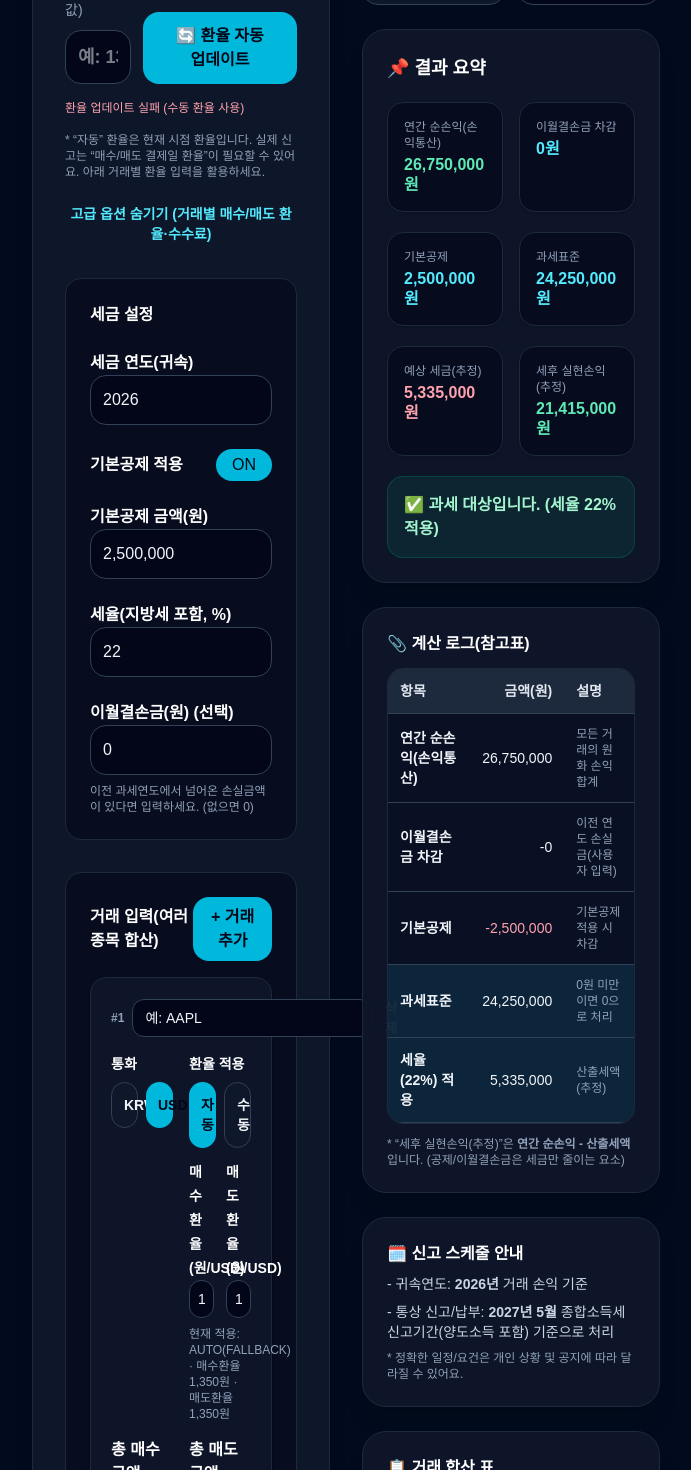
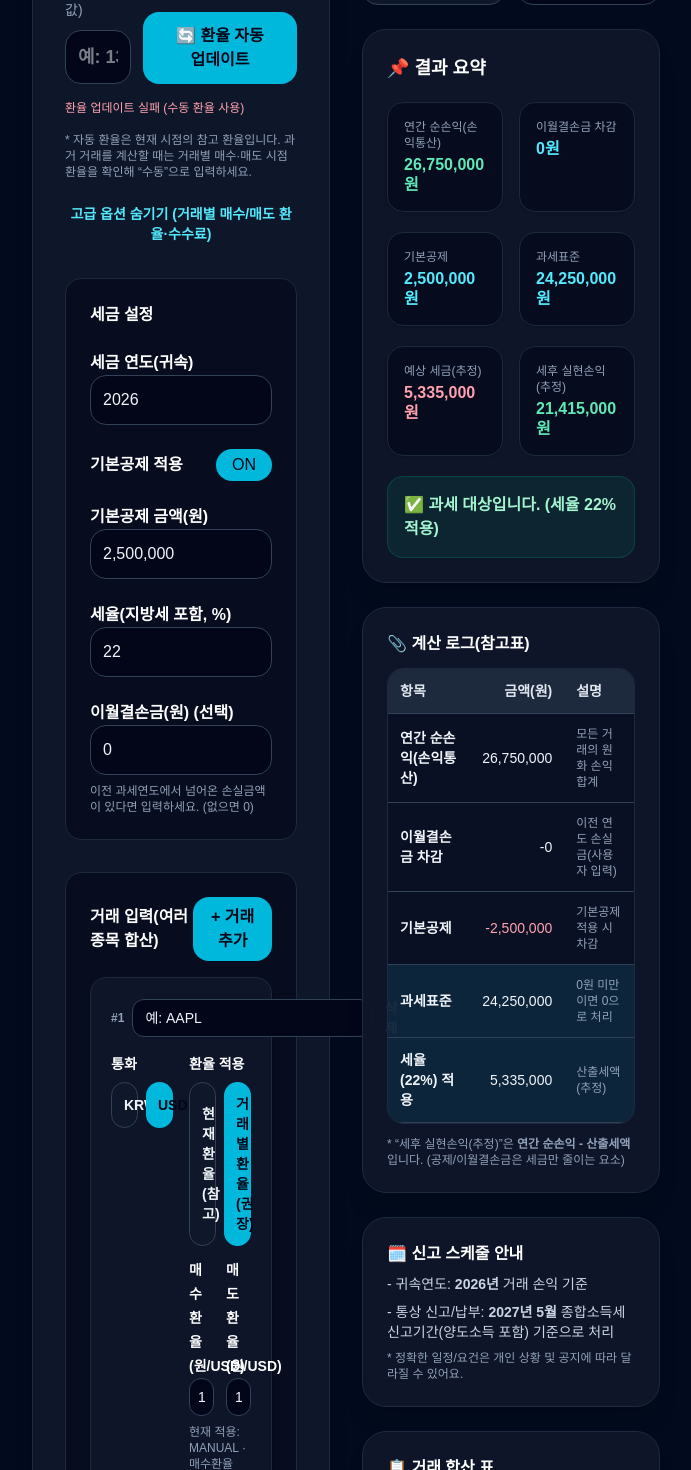
Before and after one commit to afternoonkim/bluedino, a Next.js app: page /cal/capital-gains in a window 1280 px wide. Shown: the part 900-2370 px from the top of the page, without its empty margins (256-947 px from the left). Built offline with nearby package versions, Linux system fonts and the light colour scheme; no server answers.

Commit message:
maintenance: refresh tax and DSR calculator guidance 2026-10-01

```diff
--- a/app/cal/capital-gains/CapitalGainsCalculatorClient.tsx
+++ b/app/cal/capital-gains/CapitalGainsCalculatorClient.tsx
@@ -66,7 +66,7 @@ export default function CapitalGainsTaxPage() {
       sell: "15000",
       buyFee: "0",
       sellFee: "0",
-      fxMode: "auto",
+      fxMode: "manual",
       buyFx: "1350",
       sellFx: "1350",
     },
@@ -303,7 +303,7 @@ export default function CapitalGainsTaxPage() {
         sell: "0",
         buyFee: "0",
         sellFee: "0",
-        fxMode: "auto",
+        fxMode: "manual",
         buyFx: fallback,
         sellFx: fallback,
       },
@@ -501,8 +501,7 @@ export default function CapitalGainsTaxPage() {
             {fxError && <div className="text-xs text-rose-300">{fxError}</div>}
 
             <div className="text-xs text-slate-400">
-              * “자동” 환율은 현재 시점 환율입니다. 실제 신고는 “매수/매도 결제일 환율”이
-              필요할 수 있어요. 아래 거래별 환율 입력을 활용하세요.
+              * 자동 환율은 현재 시점의 참고 환율입니다. 과거 거래를 계산할 때는 거래별 매수·매도 시점 환율을 확인해 “수동”으로 입력하세요.
             </div>
 
             <div className="pt-2">
@@ -633,7 +632,7 @@ export default function CapitalGainsTaxPage() {
                                   : "border border-slate-700 bg-slate-900 text-slate-100 hover:border-slate-600 hover:bg-slate-800"
                               }`}
                             >
-                              자동
+                              현재 환율(참고)
                             </button>
                             <button
                               onClick={() => updateTrade(t.id, { fxMode: "manual" })}
@@ -643,7 +642,7 @@ export default function CapitalGainsTaxPage() {
                                   : "border border-slate-700 bg-slate-900 text-slate-100 hover:border-slate-600 hover:bg-slate-800"
                               }`}
                             >
-                              수동
+                              거래별 환율(권장)
                             </button>
                           </div>
 
--- a/app/cal/capital-gains/page.tsx
+++ b/app/cal/capital-gains/page.tsx
@@ -83,14 +83,14 @@ export default function Page() {
       <CapitalGainsCalculatorClient />
       <CalculatorMetaSections
         accuracyLevel="제도 기준 반영"
-        basisLabel="기준: 2026년 5월 현재 공개 세법과 입력값 기준"
+        basisLabel="기준: 2026년 10월 1일 확인한 국세청 공개 세법과 입력값 기준"
         officialSources={[{ label: "국세청 양도소득세 안내", href: "https://www.nts.go.kr" }, { label: "홈택스 세금 신고 안내", href: "https://www.hometax.go.kr" }, { label: "증권사 해외주식 거래·환전 수수료 안내", href: "https://www.kofia.or.kr" }]}
         relatedCalculators={[{ label: "배당 계산기", href: "/cal/calculator", description: "배당소득과 양도차익을 함께 점검할 수 있습니다." }, { label: "ISA 절세 계산기", href: "/cal/isa-tax-savings", description: "국내 절세계좌 활용 가능성을 비교해 볼 수 있습니다." }, { label: "복리 계산기", href: "/cal/compound", description: "세후 수익을 장기 투자 결과로 이어서 계산할 수 있습니다." }]}
-        caution="실제 양도세는 연간 전체 거래 내역, 환율 적용일, 수수료, 기본공제 적용 여부에 따라 달라질 수 있습니다."
+        caution="국세청 안내상 주식 등 양도소득 기본공제는 연 250만원입니다. 실제 세액은 같은 과세기간의 손익통산 범위, 거래별 환율·필요경비, 자산·납세자별 세율에 따라 달라질 수 있으므로 신고 전 국세청 기준을 다시 확인하세요."
       />
       <CalculatorResultSeoNote calculator="capital-gains" />
       {landingData ? <CalculatorLandingSection data={landingData} /> : null}
-      <PageTrustFooter pageKind="계산기" updatedAt="2026-04-27" />
+      <PageTrustFooter pageKind="계산기" updatedAt="2026-10-01" />
     </>
   );
 }
--- a/app/cal/dsr/page.tsx
+++ b/app/cal/dsr/page.tsx
@@ -77,14 +77,14 @@ export default function Page() {
       <DsrCalculatorClient />
       <CalculatorMetaSections
         accuracyLevel="제도 기준 반영"
-        basisLabel="기준: 2026년 5월 현재 공개 대출 규제와 입력값 기준"
+        basisLabel="기준: 2026년 10월 1일 확인한 금융위원회 공개 대출 규제와 입력값 기준"
         officialSources={[{ label: "금융위원회 가계대출·DSR 제도 안내", href: "https://www.fsc.go.kr" }, { label: "금융감독원 금융소비자 정보", href: "https://www.fss.or.kr" }, { label: "취급 금융회사 대출 심사 기준", href: "https://portal.kfb.or.kr" }]}
         relatedCalculators={[{ label: "LTV 계산기", href: "/cal/ltv", description: "담보가치 기준 대출 가능 금액을 함께 확인할 수 있습니다." }, { label: "주담대 계산기", href: "/cal/mortgage", description: "월 상환액과 DSR 부담을 함께 볼 수 있습니다." }, { label: "대출이자 계산기", href: "/cal/loan-interest", description: "대출 조건별 상환액을 상세히 확인할 수 있습니다." }]}
-        caution="DSR은 금융회사 심사 기준, 금리 스트레스 적용, 대출 종류, 소득 인정 방식에 따라 실제 한도와 차이가 날 수 있습니다."
+        caution="금융위원회는 3단계 스트레스 DSR을 2025년 7월 1일부터 시행하고 있습니다. 이 계산기는 사용자가 입력한 실제 금리와 목표 DSR로 상환 부담을 단순 추정하며, 대출유형·지역별 스트레스 금리와 금융회사 심사기준을 자동 적용하지 않으므로 실제 한도와 다를 수 있습니다."
       />
       <CalculatorResultSeoNote calculator="dsr" />
       {landingData ? <CalculatorLandingSection data={landingData} /> : null}
-      <PageTrustFooter pageKind="계산기" updatedAt="2026-04-27" />
+      <PageTrustFooter pageKind="계산기" updatedAt="2026-10-01" />
     </>
   );
 }
--- a/app/sitemap.ts
+++ b/app/sitemap.ts
@@ -26,6 +26,8 @@ const STATIC_ROUTE_UPDATED_AT: Record<string, string> = {
   "/cal": "2026-05-17",
   "/info": "2026-05-17",
   "/topics": "2026-07-05",
+  "/cal/capital-gains": "2026-10-01",
+  "/cal/dsr": "2026-10-01",
   "/info/guide": "2026-05-17",
   "/info/strategy": "2026-05-17",
   "/info/recommended-guides": "2026-05-17",
```
